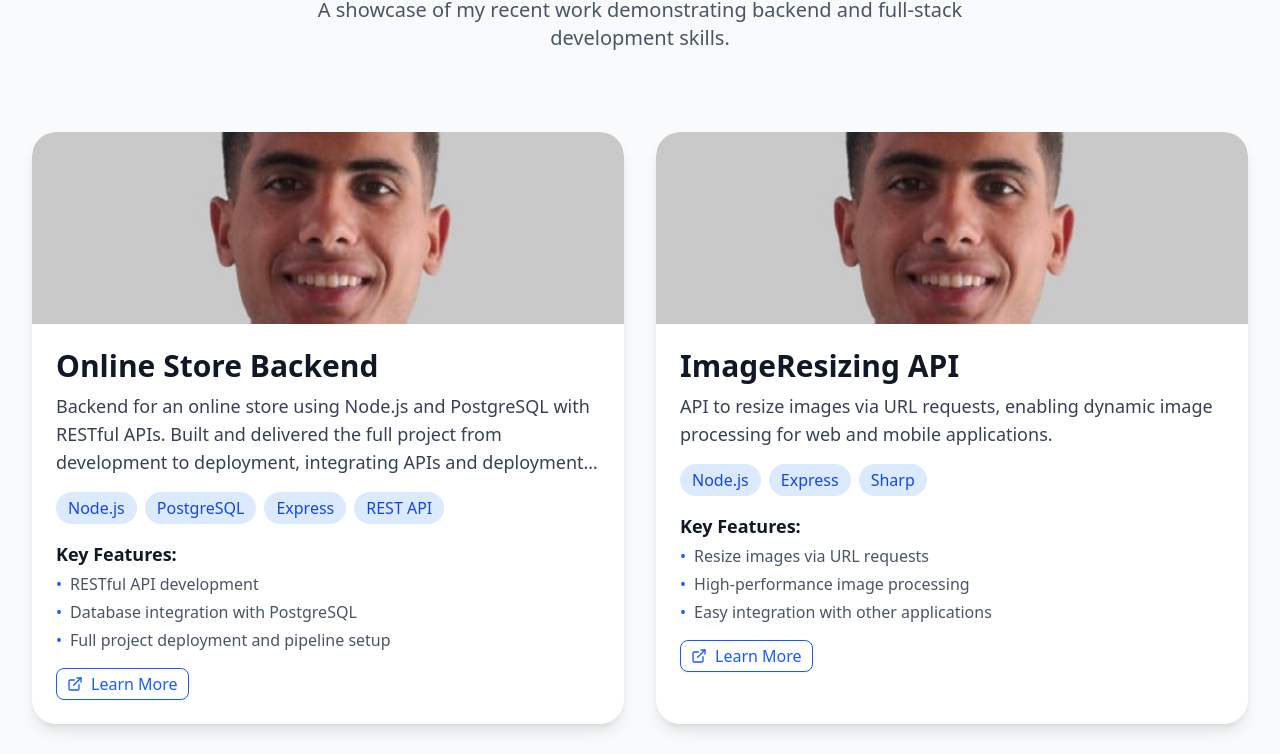
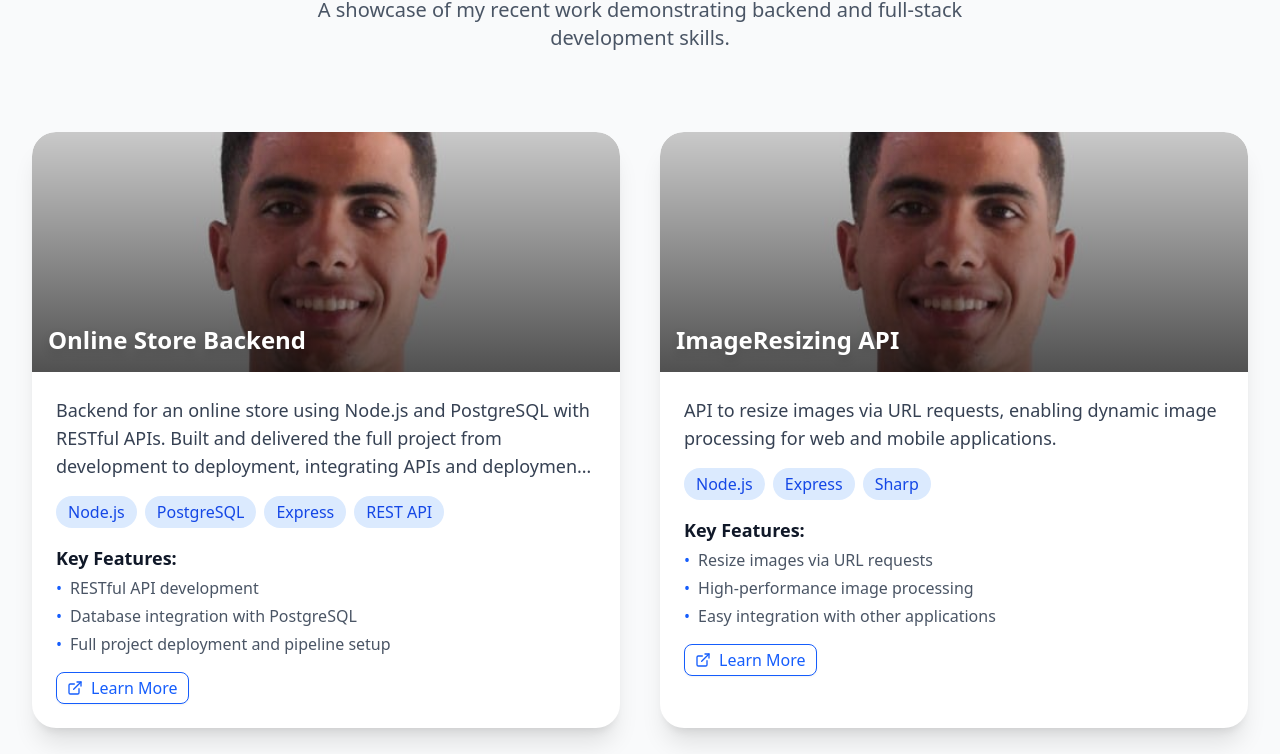
Before and after one commit to hamdywaleed/portfoliome, a React (Vite) app: page / in a window 1280 px wide. Shown: the part 3940-4694 px from the top of the page. Built offline with nearby package versions, Linux system fonts and the light colour scheme.

Commit message:
font project widde

```diff
--- a/src/components/Projects.jsx
+++ b/src/components/Projects.jsx
@@ -55,7 +55,7 @@ const Projects = () => {
   }
 
   const hoverCard = {
-    hover: { scale: 1.03, boxShadow: "0px 20px 35px rgba(0,0,0,0.15)" },
+    hover: { scale: 1.04, boxShadow: "0px 25px 50px rgba(0,0,0,0.2)" },
   }
 
   const techHover = {
@@ -87,7 +87,7 @@ const Projects = () => {
         </motion.div>
 
         {/* Projects Grid */}
-        <div className="grid grid-cols-1 md:grid-cols-2 gap-8 mb-16">
+        <div className="grid grid-cols-1 md:grid-cols-2 gap-10 mb-16">
           {projects.map((project) => (
             <motion.div
               key={project.id}
@@ -96,23 +96,25 @@ const Projects = () => {
               whileInView="visible"
               viewport={{ once: true }}
               whileHover={hoverCard.hover}
-              className="bg-white rounded-3xl shadow-lg overflow-hidden transition-all duration-300 cursor-pointer w-full max-w-2xl mx-auto"
+              className="bg-white rounded-3xl shadow-xl overflow-hidden transition-all duration-300 cursor-pointer w-full max-w-3xl mx-auto"
             >
               {/* Project Image */}
-              <div className="relative w-full h-48">
+              <div className="relative w-full h-60 rounded-t-3xl overflow-hidden">
                 <img
                   src={project.coverImage}
                   alt={`${project.title} cover`}
-                  className="w-full h-full object-cover rounded-t-3xl transition-transform duration-300 hover:scale-105"
+                  className="w-full h-full object-cover transition-transform duration-500 hover:scale-105"
                 />
+                <div className="absolute inset-0 bg-gradient-to-t from-black/60 to-transparent"></div>
+                <div className="absolute bottom-4 left-4 text-white">
+                  <h3 className="text-xl sm:text-2xl font-bold drop-shadow-lg">
+                    {project.title}
+                  </h3>
+                </div>
               </div>
 
               {/* Project Content */}
               <div className="p-6">
-                <h3 className="text-2xl sm:text-3xl font-semibold text-gray-900 mb-2">
-                  {project.title}
-                </h3>
-
                 <p className="text-gray-700 mb-4 text-base sm:text-lg line-clamp-3">
                   {project.description}
                 </p>
```
